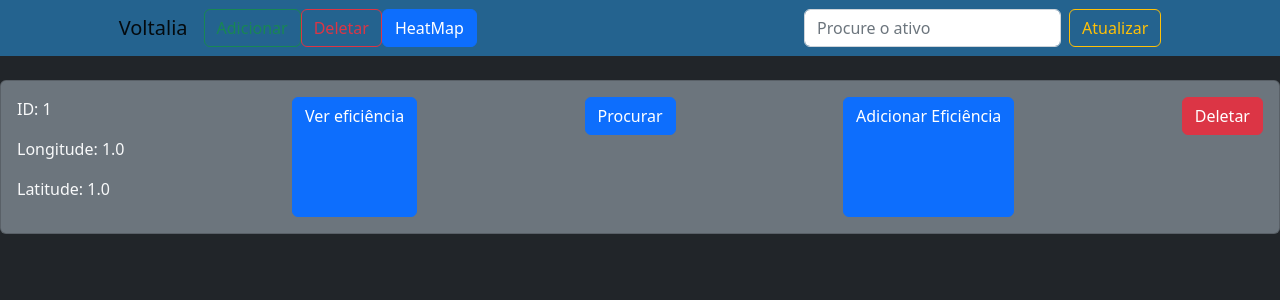
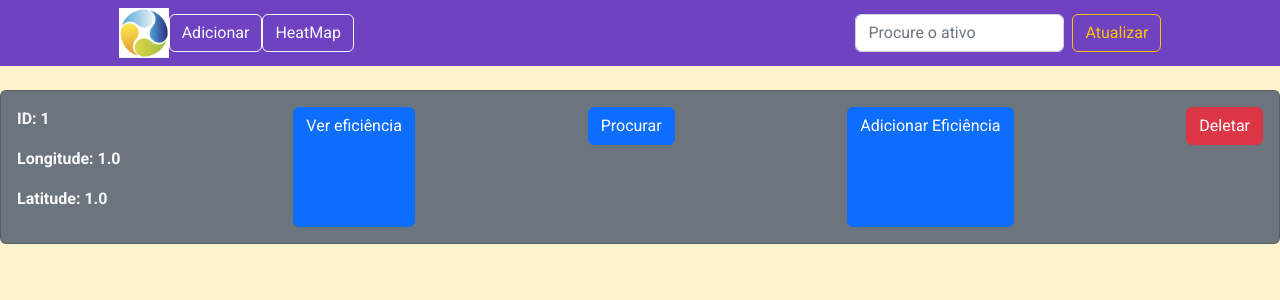
Before and after one commit to RicardoJun10r/gerenciamentoAtivosUV_backend, a Django app: page /tasks/ in a window 1280 px wide. Shown: the top 300 px of the page. Run offline with Django 4.2, Linux system fonts and the light colour scheme; tables that the repository leaves empty hold one stand-in row (values such as "Sample post").

Commit message:
att interface

```diff
--- a/tasks/static/main.css
+++ b/tasks/static/main.css
@@ -1,2 +1,4 @@
 .body, html{
+    font-family: roboto;
+    font-weight: bold;
 }
--- a/tasks/templates/heat_map.html
+++ b/tasks/templates/heat_map.html
@@ -12,8 +12,11 @@
     </head>
     <body>
         <div class="container-fluid">
+            {{error}}
             Mapa de calor
                 {{chart|safe}}
+                {% empty %}
+                    <h1 class="text-light">Nenhum equipamento cadastrado!</h1>
                 <a class="btn btn-primary" href="/tasks/">Voltar</a>
             </div>
         </div>
--- a/tasks/templates/tarefas.html
+++ b/tasks/templates/tarefas.html
@@ -11,14 +11,15 @@
             rel="stylesheet"
             integrity="sha384-0evHe/X+R7YkIZDRvuzKMRqM+OrBnVFBL6DOitfPri4tjfHxaWutUpFmBp4vmVor"
             crossorigin="anonymous">
+            <link href='http://fonts.googleapis.com/css?family=Roboto:400,100,100italic,300,300italic,400italic,500,500italic,700,700italic,900italic,900' rel='stylesheet' type='text/css'>
     </head>
-    <body class="bg-dark">
+    <body class="" style="background-color: #fff3ce; font-family: roboto; font-weight: bold;">
         <div class="container-xll">
             {{error}}
             <!-- NAVBAR -->
-            <nav class="navbar navbar-expand-lg bg-body-tertiary" style="background-color: #2680bdb0">
+            <nav class="navbar navbar-expand-lg bg-body-tertiary" style="background-color: #6f42c1">
                 <div class="container-fluid col-10">
-                    <a class="navbar-brand" href="/tasks/">Voltalia</a>
+                    <a href=""><img style="height: 50px; width: 50px;" src="../assets/WhatsApp Image 2023-03-16 at 12.33.08 (1).jpeg" alt="voltalia"></img></a>
                     <button class="navbar-toggler" type="button" data-bs-toggle="collapse" data-bs-target="#navbarSupportedContent" aria-controls="navbarSupportedContent" aria-expanded="false" aria-label="Toggle navigation">
                         <span class="navbar-toggle-icon"></span>
                     </button>
@@ -27,13 +28,10 @@
                         <!-- ITENS -->
                         <ul class="navbar-nav me-auto mb-2 mb-lg-0">
                             <li class="nav-item">
-                                <button class="btn btn-outline-success" data-bs-target="#exampleModalToggle" data-bs-toggle="modal">Adicionar</button>
+                                <button class="btn btn-outline-light" data-bs-target="#exampleModalToggle" data-bs-toggle="modal">Adicionar</button>
                             </li>
                             <li class="nav-item">
-                                <button type="button" class="btn btn-outline-danger" data-bs-toggle="modal" data-bs-target="#exampleModal" data-bs-whatever="@mdo">Deletar</button>
-                            </li>
-                            <li class="nav-item">
-                                <a type="button" class="btn btn-primary" href="{% url 'heat_map' %}">HeatMap</a>
+                                <a type="button" class="btn btn-outline-light" href="{% url 'heat_map' %}">HeatMap</a>
                             </li>
                         </ul>
                         <!-- END ITENS -->
@@ -89,31 +87,6 @@
                     </div>
                 </div>
             </form>
-            <!-- DELETAR MODAL -->
-            <div class="modal fade" id="exampleModal" tabindex="-1" aria-labelledby="exampleModalLabel" aria-hidden="true" style="display: none;">
-                <div class="modal-dialog modal-dialog-centered">
-                    <div class="modal-content">
-                        <div class="modal-header">
-                            <h1 class="modal-title fs-5" id="exampleModalLabel">Deletar Ativo</h1>
-                            <button type="button" class="btn-close" data-bs-dismiss="modal" aria-label="Close"></button>
-                        </div>
-                        <div class="modal-body">
-                            <form>
-                                <div class="col-4">
-                                    <label for="recipient-name" class="col-form-label">ID</label>
-                                    <input type="text" class="form-control" id="recipient-name">
-                                </div>
-                            </form>
-                        </div>
-                    <div class="modal-footer">
-                        <button type="button" class="btn btn-secondary" data-bs-dismiss="modal">Fechar</button>
-                        <button type="button" class="btn btn-danger">Deletar</button>
-                    </div>
-                    </div>
-                </div>
-            </div>
-            <!-- END DELETAR MODAL -->
-
             <!-- Listando ativos -->
             {% for loc in localizacao %}
                 <div class="list-group">
@@ -138,7 +111,7 @@
                     </div>
                 </div>
                 {% empty %}
-                    <h1 class="text-light">Nenhum equipamento cadastrado!</h1>
+                    <h1 class="text-bold" style="display: flex; align-items: center; justify-content: center;">Nenhum equipamento cadastrado!</h1>
             {% endfor %}
         </div>
     </body>
--- a/tasks/views.py
+++ b/tasks/views.py
@@ -66,8 +66,10 @@ def add_localizacao(request):
 
 def add_eficiencia(request, loc_id):
     novo_mes = request.POST['mes']
+    novo_ano = request.POST['ano']
     nova_porcentagem = request.POST['porcentagem']
     localizacao_id = Localizacao.objects.get(id=loc_id)
+    novo_mes = novo_mes + '-' + novo_ano
     eficiencia = Eficiencia.objects.create(mes=novo_mes, porcentagem=nova_porcentagem, localizacao=localizacao_id)
     eficiencia.save()
     return redirect("/tasks/")
```
Also changed, not shown: tasks/templates/eficiencia.html (+23 -12 lines), tasks/assets/WhatsApp Image 2023-03-16 at 12.33.08 (1).jpeg (added).
